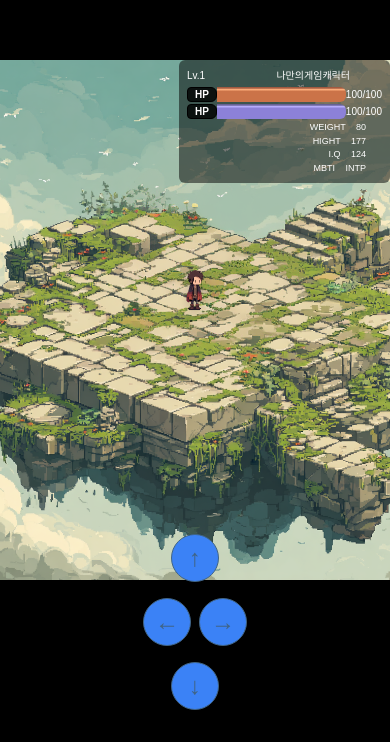
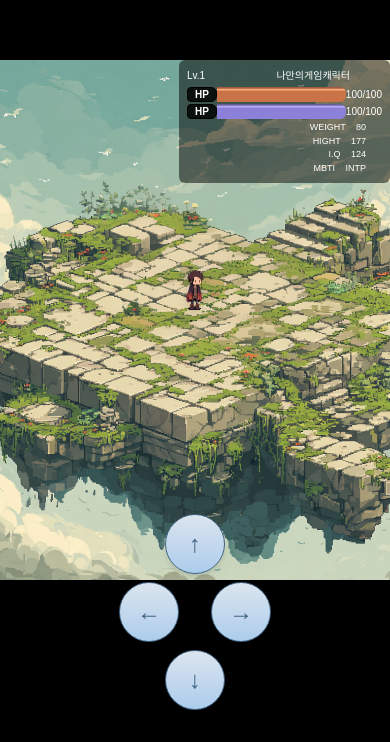
Before and after one commit to yuwonkyu/makeCharacter, a Next.js app: page /character in a window 390 px wide. Shown: the part 102-844 px from the top of the page. Built offline with nearby package versions, Linux system fonts and the light colour scheme; a web font is replaced by a local one.

Commit message:
💄 feat: 모바일 이동 버튼 스타일 개선 및 레이아웃 조정

```diff
--- a/src/app/character/page.tsx
+++ b/src/app/character/page.tsx
@@ -123,28 +123,35 @@ const CharacterPage = () => {
         {/* 모바일에서만 표시되는 이동 버튼 */}
         {isMobile && (
           <div className="fixed bottom-8 left-1/2 -translate-x-1/2 z-50 flex flex-col items-center gap-2">
+            {/* 위쪽 버튼 */}
             <button
-              className="w-12 h-12 rounded-full bg-black/60 text-white text-2xl mb-2"
+              className="size-15 rounded-full text-white text-2xl flex items-center justify-center shadow-md"
+              style={{ background: "var(--gradient-blue)" }}
               onClick={() => move(0, -1)}
             >
               ↑
             </button>
-            <div className="flex gap-2">
+            {/* 좌/우 버튼 */}
+            <div className="flex flex-row gap-8">
               <button
-                className="w-12 h-12 rounded-full bg-black/60 text-white text-2xl"
+                className="size-15 rounded-full text-white text-2xl flex items-center justify-center shadow-md"
+                style={{ background: "var(--gradient-blue)" }}
                 onClick={() => move(-1, 0)}
               >
                 ←
               </button>
               <button
-                className="w-12 h-12 rounded-full bg-black/60 text-white text-2xl"
+                className="size-15 rounded-full text-white text-2xl flex items-center justify-center shadow-md"
+                style={{ background: "var(--gradient-blue)" }}
                 onClick={() => move(1, 0)}
               >
                 →
               </button>
             </div>
+            {/* 아래쪽 버튼 */}
             <button
-              className="w-12 h-12 rounded-full bg-black/60 text-white text-2xl mt-2"
+              className="size-15 rounded-full text-white text-2xl flex items-center justify-center shadow-md"
+              style={{ background: "var(--gradient-blue)" }}
               onClick={() => move(0, 1)}
             >
               ↓
```
